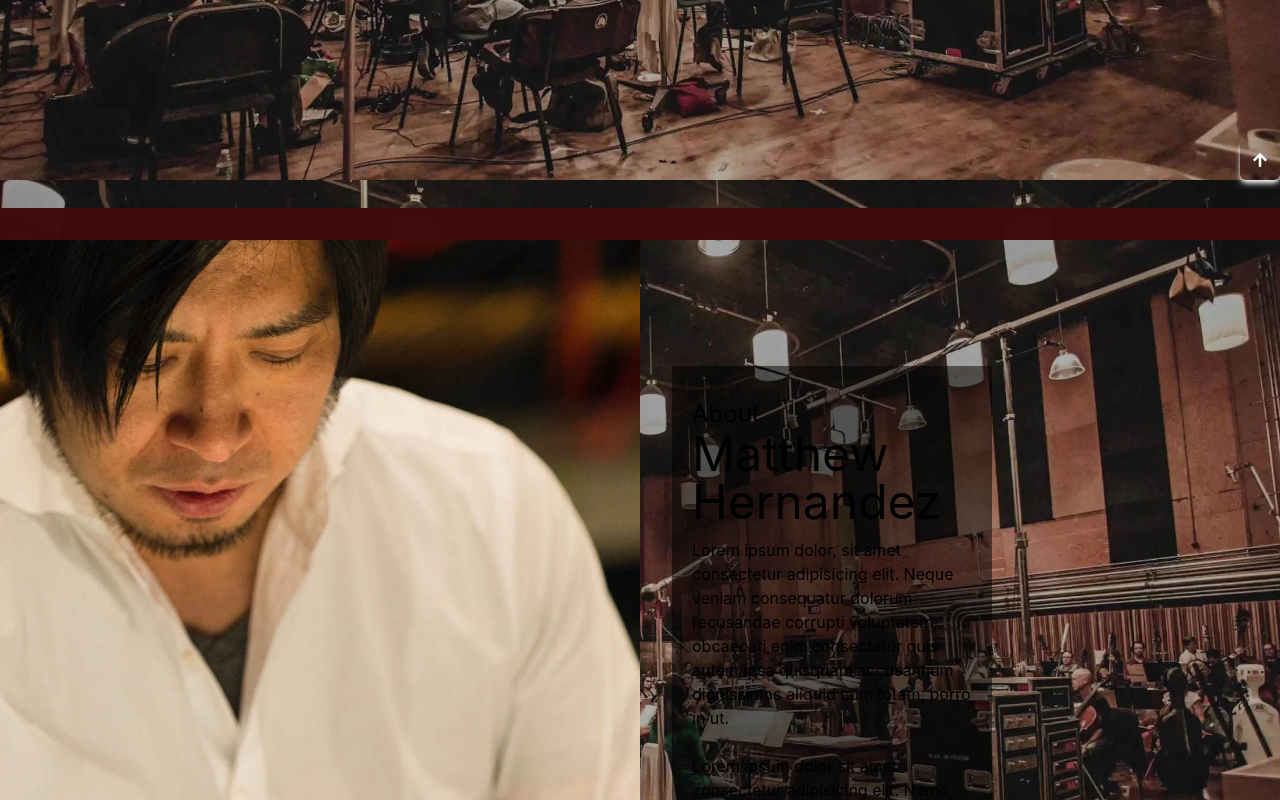
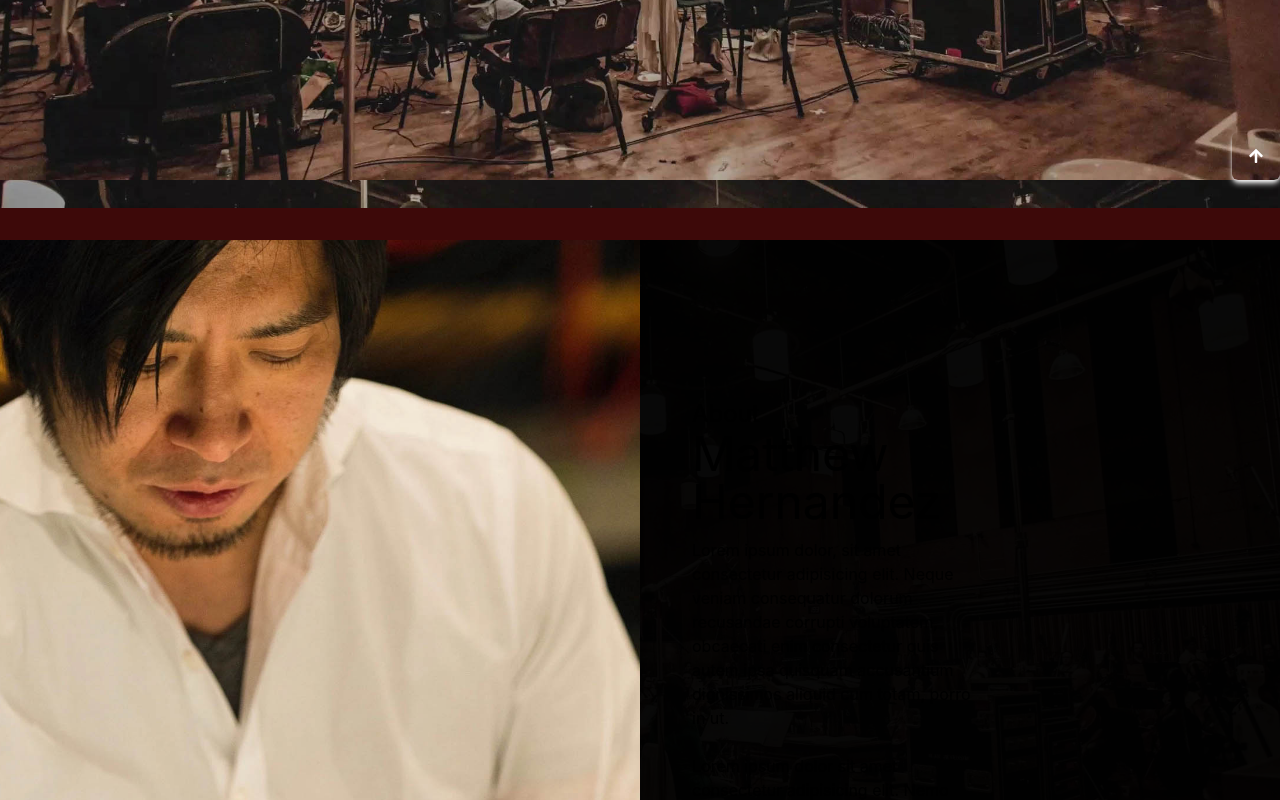
Before and after one commit to Cyber-Digital-llc/Matthews-Portfolio-Website-FE, a Next.js app: page / in a window 1280 px wide. Shown: the part 620-1420 px from the top of the page. Built offline with nearby package versions, Linux system fonts and the light colour scheme.

Commit message:
darkened the about section bg

```diff
--- a/components/About.jsx
+++ b/components/About.jsx
@@ -4,7 +4,7 @@ const About = () => {
   return (
     <div
       id="about"
-      className="flex flex-col h-max align-middle xxs:flex-col xs:flex-col xl:flex xl:flex-row xl:w-full lg:flex lg:flex-row lg:h-max lg:w-full amd:flex md:h-max sm:flex sm:flex-row sm:h-max py-0 px-0 w-full sm:items-center border-t-[2rem] border-t-[rgba(63,10,10,0.98)]"
+      className="flex  bg-black bg-opacity-95  flex-col h-max align-middle xxs:flex-col xs:flex-col xl:flex xl:flex-row xl:w-full lg:flex lg:flex-row lg:h-max lg:w-full amd:flex md:h-max sm:flex sm:flex-row sm:h-max py-0 px-0 w-full sm:items-center border-t-[2rem] border-t-[rgba(63,10,10,0.98)]"
     >
       <div className="flex w-full xl:flex md:w-[50vw] lg:max-w-full xl:w-[50vw] 2xl:w-[50vw]">
         <div className="w-full lg:max-h-max flex justify-end xl:items-center bg-headShotBGI bg-cover bg-center md:bg-contain lg:w-full md:min-h-max md:flex md:justify-end lg:bg-fit lg:h-[600px] lg:flex lg:flex-row lg:justify-end  lg:min-h-max xl:justify-end xl:w-[50vw] xl:h-[900px] xl:min-h-[900px] xl:bg-cover xl:flex h-96 bg-scroll mx-auto bg-no-repeat 2xl:flex "></div>
@@ -12,7 +12,7 @@ const About = () => {
 
       <div className="flex w-full  justify-center md:w-[50vw] lg:w-[50vw] xl:w-[50vw] 2xl:w-[50vw] ">
         <div className="flex w-full justify-center mx-auto py-[3%] lg:justify-start md:justify-start xl:justify-start ">
-          <div className="w-full bg-black bg-opacity-50 py-8 lg:mx-auto px-10 xl:mx-8 xl:px-5 2xl:px-10 md:w-1/2 md:px-0 ">
+          <div className="w-full lg:mx-auto px-10 xl:mx-8 xl:px-5 2xl:px-10 md:w-1/2 md:px-0 ">
             <h2 className="text-2xl  max-w-prose">About</h2>
             <p className="text-5xl py-0 max-w-prose">Matthew Hernandez</p>
             <p className="py-3 max-w-prose">
--- a/components/ScrollToTopButton.jsx
+++ b/components/ScrollToTopButton.jsx
@@ -1,4 +1,4 @@
-import React, { useState, useEffect } from 'react'
+import React, { useEffect } from 'react'
 import { motion, useScroll, useAnimationControls } from 'framer-motion'
 
 //The approach recommended by Next.js
@@ -31,7 +31,7 @@ function ScrollToTopButton() {
 
   return (
     <motion.button
-      className="fixed bottom-0 right-0 p-3 rounded-md font-myriadpro text-xl  shadow-md shadow-[#ffffff] text-[#ffffff] hover:text-[#989898] cursor-pointer"
+      className="fixed bottom-0 right-0 p-4 rounded-md font-myriadpro text-xl  shadow-md shadow-[#ffffff] text-[#ffffff] hover:text-[#989898] cursor-pointer"
       variants={ScrollToTopContainerVariants}
       initial="hide"
       animate={controls}
--- a/pages/index.js
+++ b/pages/index.js
@@ -13,7 +13,8 @@ import ScrollToTopButton from "../components/ScrollToTopButton";
 
 export default function Home() {
     return (
-        <div className='relative px-10 bg-no-repeat bg-fit bg-fixed bg-cover h-auto lg:bg-cover 2xl:bg-cover bg-center bg-headerBGI md:bg-fixed md:w-[100vw] mx-auto flex items-center justify-center flex-col scrollbar-hide  overflow-y-auto overflow-x-hidden md:overflow-x-visible md:overflow-y-visible'>
+        <div className='-z-10 relative px-10 bg-no-repeat bg-fit bg-fixed bg-cover h-auto lg:bg-cover 2xl:bg-cover bg-center bg-headerBGI md:bg-fixed md:w-[100vw] mx-auto flex items-center justify-center flex-col scrollbar-hide  overflow-y-auto overflow-x-hidden md:overflow-x-visible md:overflow-y-visible'>
+            <div className='static z-20'>
                 <Head>
                     <title>Matthew Hernandez</title>
                     <meta name='description' content='Film & Game Composer' />
@@ -46,5 +47,6 @@ export default function Home() {
                     </a>
                 </footer>
             </div>
+        </div>
     );
 }
```
Lines whose indentation alone changed are shown as unchanged.
